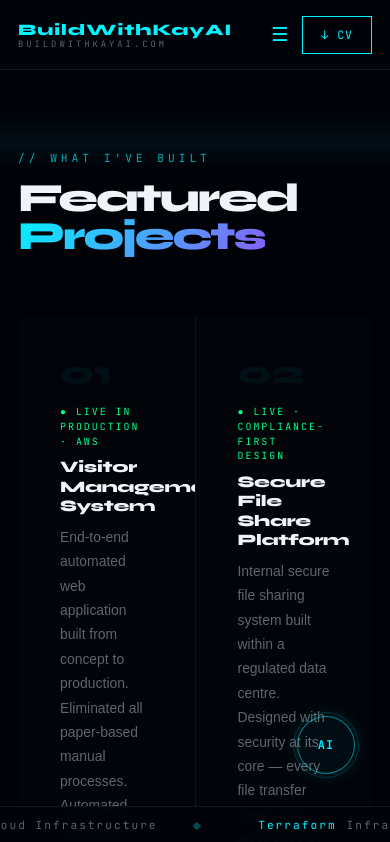
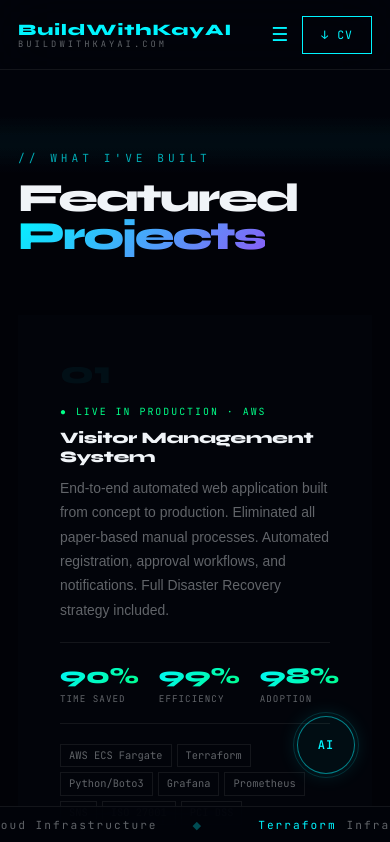
Before and after one commit to Kaytecks/buildwithkayai-v2, a Next.js app: page /projects in a window 390 px wide. Shown: the top 842 px of the page. Built offline with nearby package versions, Linux system fonts and the light colour scheme; a web font is replaced by a local one.

Commit message:
Fix projects mobile grid layout

```diff
--- a/app/(public)/projects/page.tsx
+++ b/app/(public)/projects/page.tsx
@@ -63,7 +63,7 @@
         <div className="s-label">// WHAT I'VE BUILT</div>
         <h2 className="s-h">Featured <em>Projects</em></h2>
 
-        <div style={{ display: 'grid', gridTemplateColumns: '1fr 1fr', gap: '1px', background: 'var(--border)' }}>
+        <div style={{ display: 'grid', gridTemplateColumns: 'repeat(auto-fit, minmax(min(100%, 500px), 1fr))', gap: '1px', background: 'var(--border)' }}>
           {projects.map((p, i) => (
             <div key={i} style={{
               background: 'var(--bg)', padding: '42px',
```
